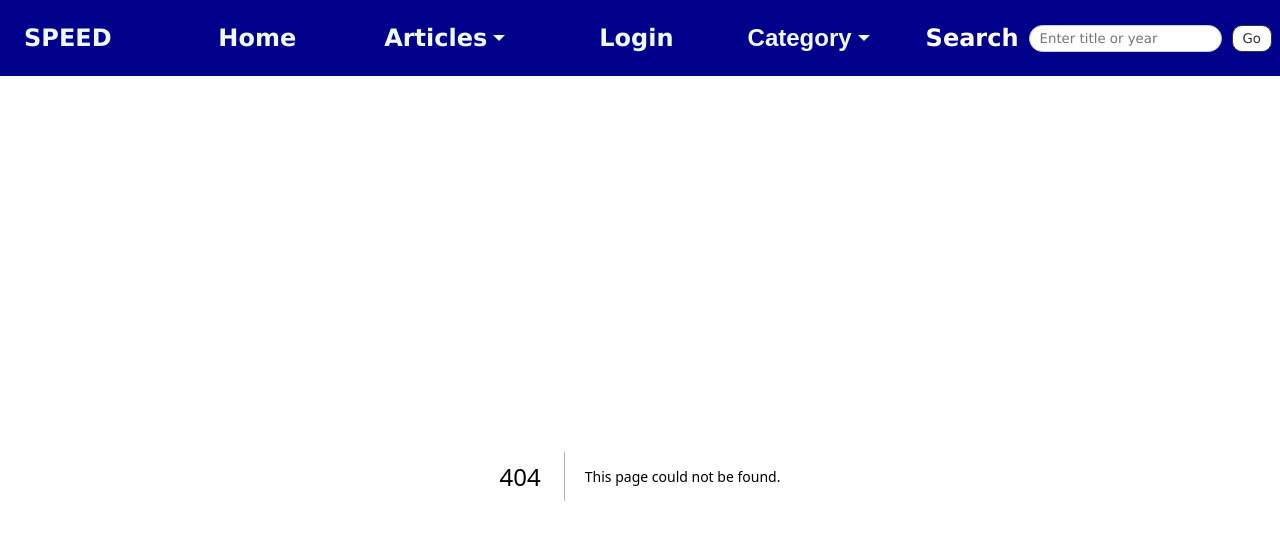
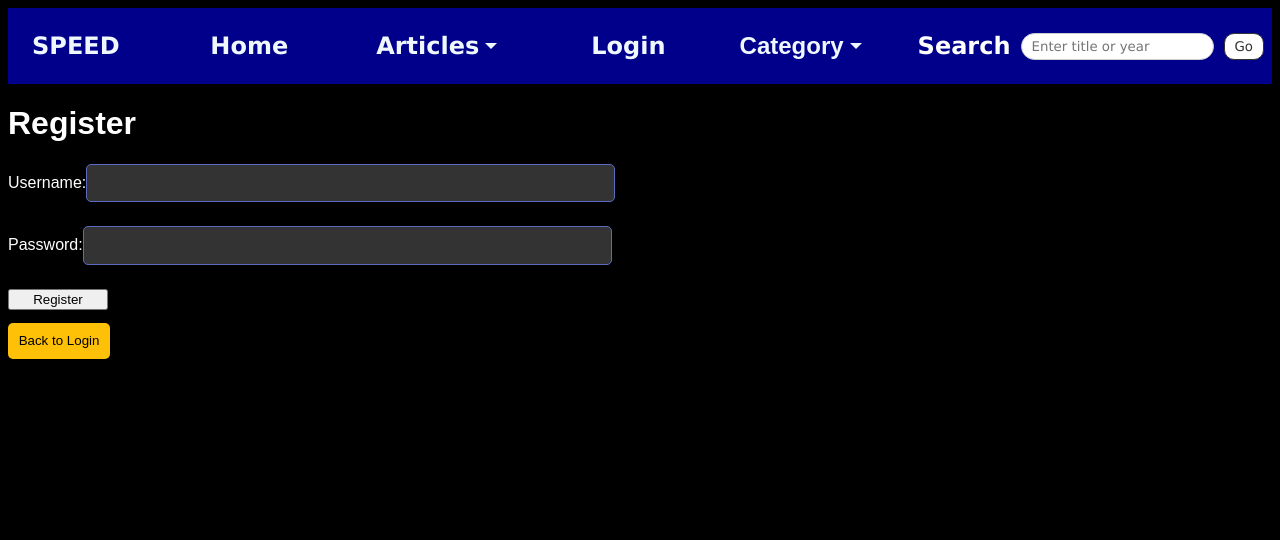
Before and after one commit to Yellowbunbunz/CISE_Group03, a Next.js app in the folder frontend/: page /register in a window 1280 px wide. Before the commit this address had no page. Shown: the top 540 px of the page. Built offline with nearby package versions, Linux system fonts and the light colour scheme.

Commit message:
basic frontend registration done.

```diff
--- a/frontend/src/pages/login.tsx
+++ b/frontend/src/pages/login.tsx
@@ -42,20 +42,20 @@ export default function Login() {
       <form onSubmit={handleLogin} className="login-form">
         <div className="form-item">
           <label htmlFor="username">Username</label>
-          <input type="text" id="username"
+          <input type="text" id="login-username"
             name="username" value={username}
             onChange={(e) => setUsername(e.target.value) }
             required />
         </div>
         <div className="form-item">
           <label htmlFor="password">Password</label>
-          <input type="password" id="password"
+          <input type="password" id="login-password"
           name="password" value = {password}
           onChange = {(e) => setPassword(e.target.value)}
           required />
         </div>
         <div className="forgot-password">
-          <Link href="#">Forgot Password?</Link>
+          <Link href="/register">Not a user? Sign up here!</Link>
         </div>
         <button type="submit" className="login-button">Login</button>
       </form>
--- /dev/null
+++ b/frontend/src/pages/register.tsx
@@ -0,0 +1,69 @@
+import { useState } from 'react';
+import { useRouter } from 'next/router';
+import axios from 'axios';
+
+export default function Register(){
+    const router = useRouter();
+    const [username, setUsername] = useState('');
+    const [password, setPassword] = useState('');
+    const [errorMessage, setErrorMessage] = useState('');
+
+
+    const handleRegister = async(event: React.FormEvent<HTMLFormElement>) => {
+        event.preventDefault();
+
+        const registrationData = {
+            username,
+            password,
+        };
+
+        try {
+            const response = await axios.post('http://localhost:8082/users/register', registrationData);
+            console.log('Registration successful', response.data);
+
+            router.push('/login');
+        }
+        catch(error){
+            console.error('Registration error:', error);
+
+        }
+    }
+
+    return (
+        <div className="register-container">
+        <h1>Register</h1>
+        <form onSubmit={handleRegister} className="register-form">
+          <div className="form-item">
+            <label htmlFor="username">Username:</label>
+            <input
+              type="text"
+              id="username"
+              name="username"
+              value={username}
+              onChange={(e) => setUsername(e.target.value)}
+              required
+            />
+          </div>
+          <div className="form-item">
+            <label htmlFor="password">Password:</label>
+            <input
+              type="password"
+              id="password"
+              name="password"
+              value={password}
+              onChange={(e) => setPassword(e.target.value)}
+              required
+
+            />
+          </div>
+          {errorMessage && <p style={{ color: 'red' }}>{errorMessage}</p>}
+          <button type="submit" className="register-button">
+            Register
+          </button>
+        </form>
+        <button className="back-button" onClick={() => router.push('/login')}>
+          Back to Login
+        </button>
+      </div>
+    );
+}
--- a/frontend/src/styles/globals.scss
+++ b/frontend/src/styles/globals.scss
@@ -110,3 +110,15 @@ body, html {
   .forgot-password a:hover {
     text-decoration: underline;
   }
+
+  #password{
+    max-width: 40%;
+  }
+
+  #username {
+    max-width: 40%;
+  }
+
+  .register-button{
+    width: 100px;
+  }
```
